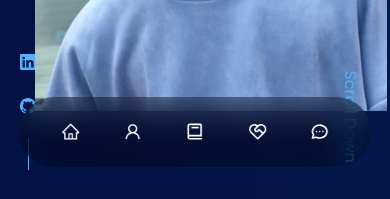
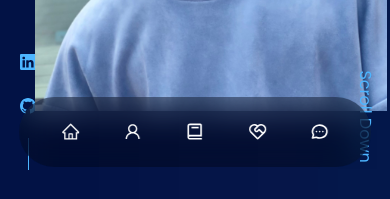
Before and after one commit to Moyo-Made/3D-Portfolio, a React (Create React App) app: page / in a window 390 px wide. Shown: the part 645-844 px from the top of the page. Built offline with nearby package versions, Linux system fonts and the light colour scheme.

Commit message:
updated header section

```diff
--- a/src/components/header/header.css
+++ b/src/components/header/header.css
@@ -101,7 +101,7 @@ header h1{
     }
 
     .scroll_down{
-        margin-right: 30px;
+        margin-right: 15px;
     }
 
 }
```
